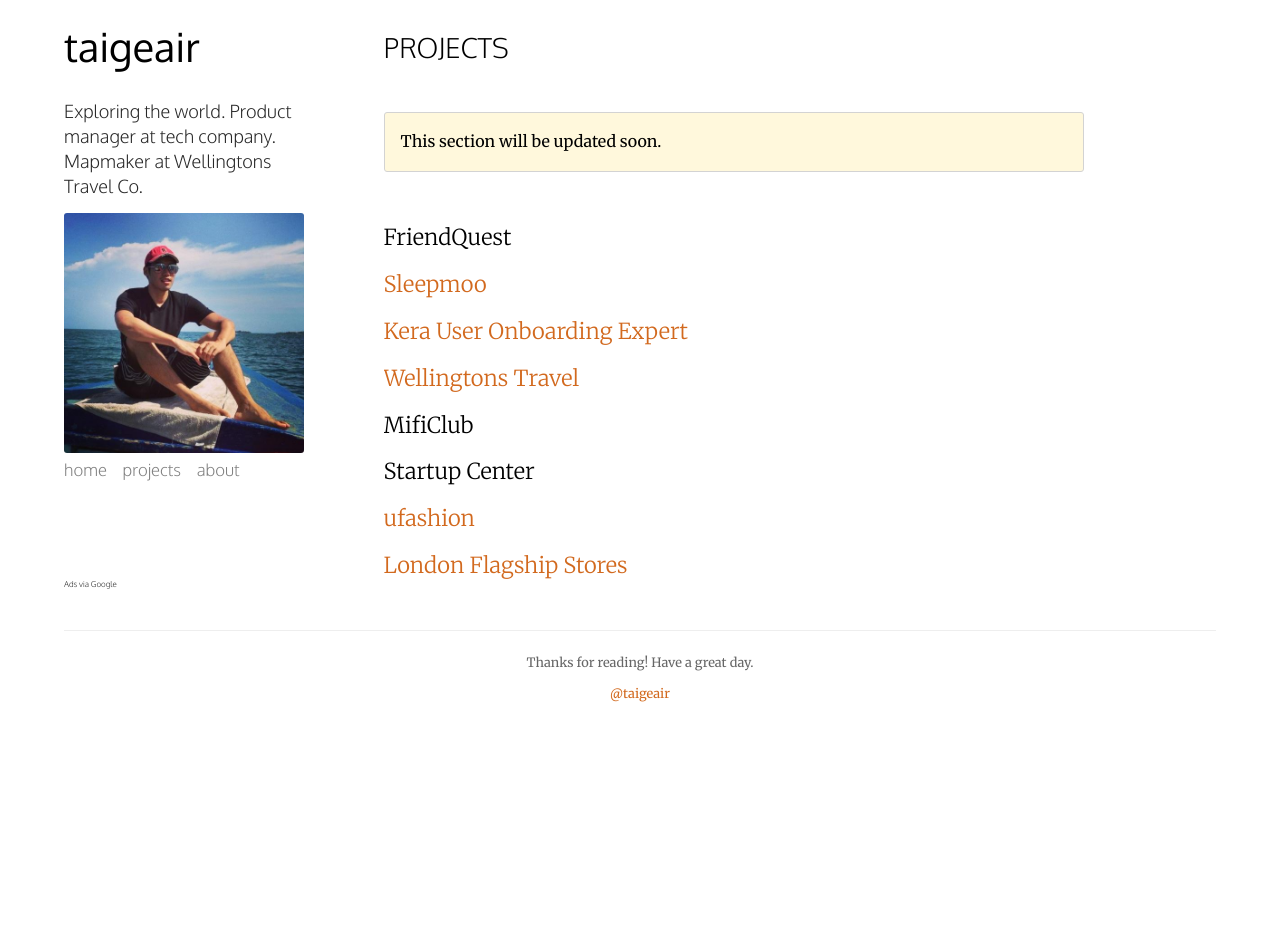
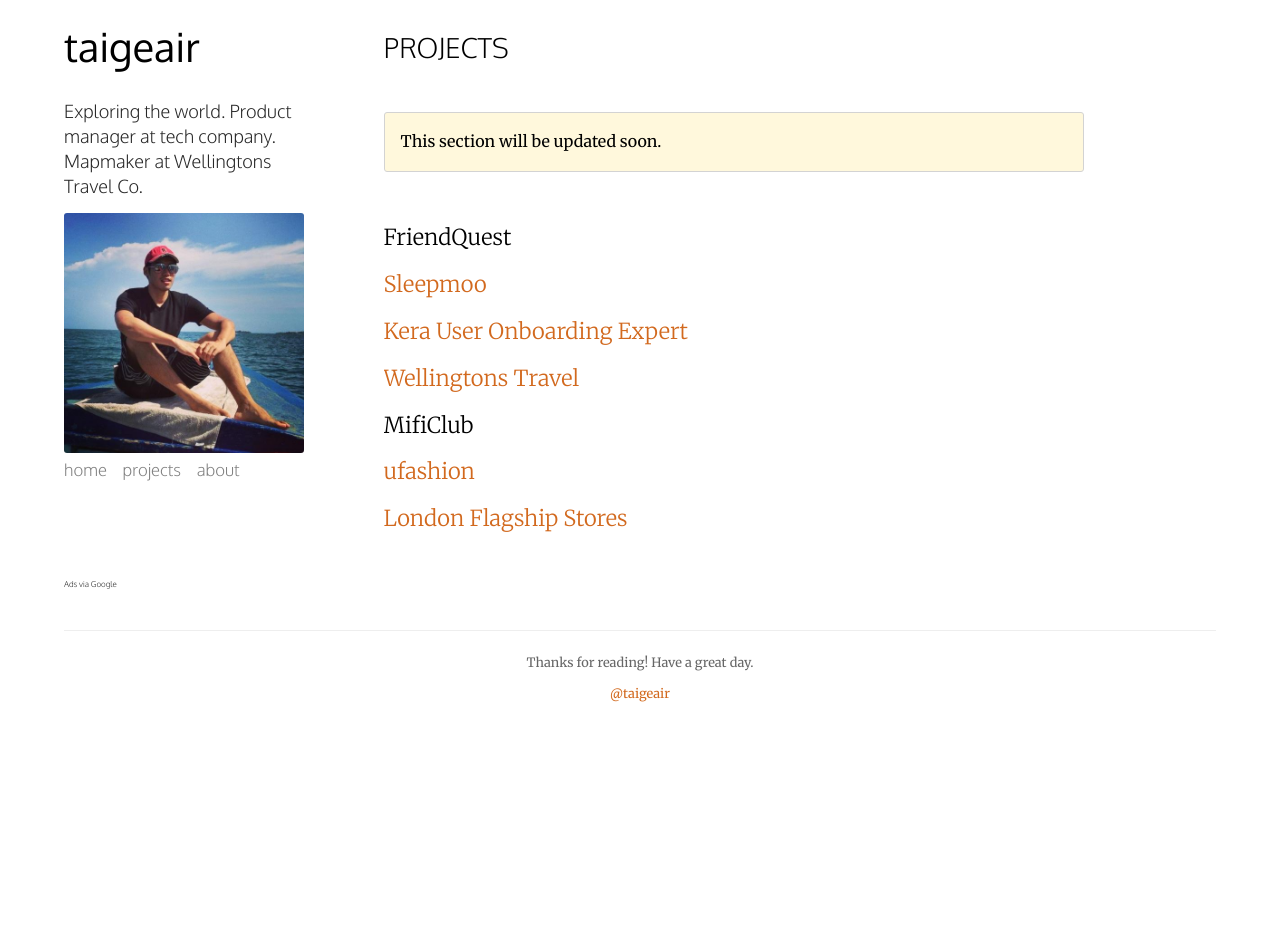
Before and after one commit to lojewski/taigeair.github.io, a Jekyll site: the page built from projects/index.html, in a window 1280 px wide. Built offline with Jekyll 4.4.1, drawn with Linux system fonts in a browser that asks for light colours; nearby versions of some CDN libraries; Markdown is read by kramdown in place of the engine named in the settings.

```diff
--- /dev/null
+++ b/CNAME
@@ -0,0 +1 @@
+www.taigeair.com
--- a/projects/index.html
+++ b/projects/index.html
@@ -13,7 +13,6 @@ title: taigeair - Exploring the world. Working in tech.
 	<a href="{{site.url}}/assets/goods/Kera's Onboarding & UX Blog.webarchive"><h2>Kera User Onboarding Expert</h2></a>
 	<a href="http://www.wellingtonstravel.com/"><h2>Wellingtons Travel</h2></a>
 	<h2>MifiClub</h2>
-	<h2>Startup Center</h2>
 	<a href="http://ufashion.sa.utoronto.ca"><h2>ufashion</h2></a>
 	<a href="http://www.flagshipstorelondon.com/"><h2>London Flagship Stores</h2></a>
 </div>
```
